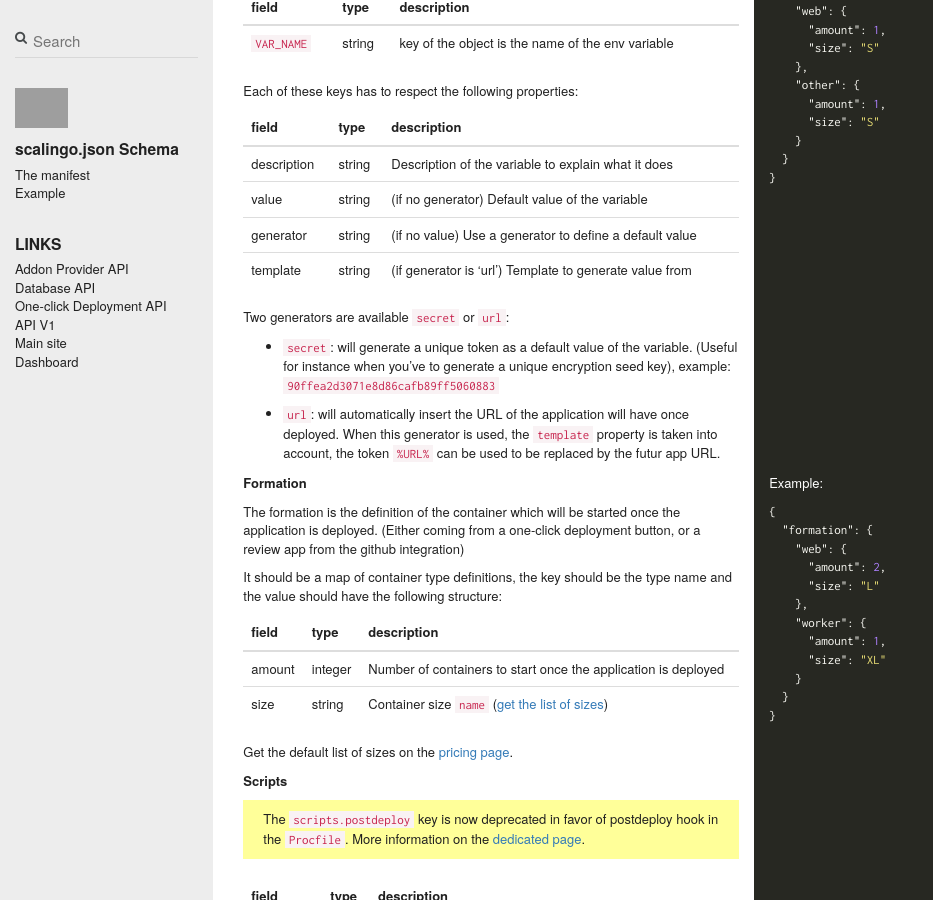
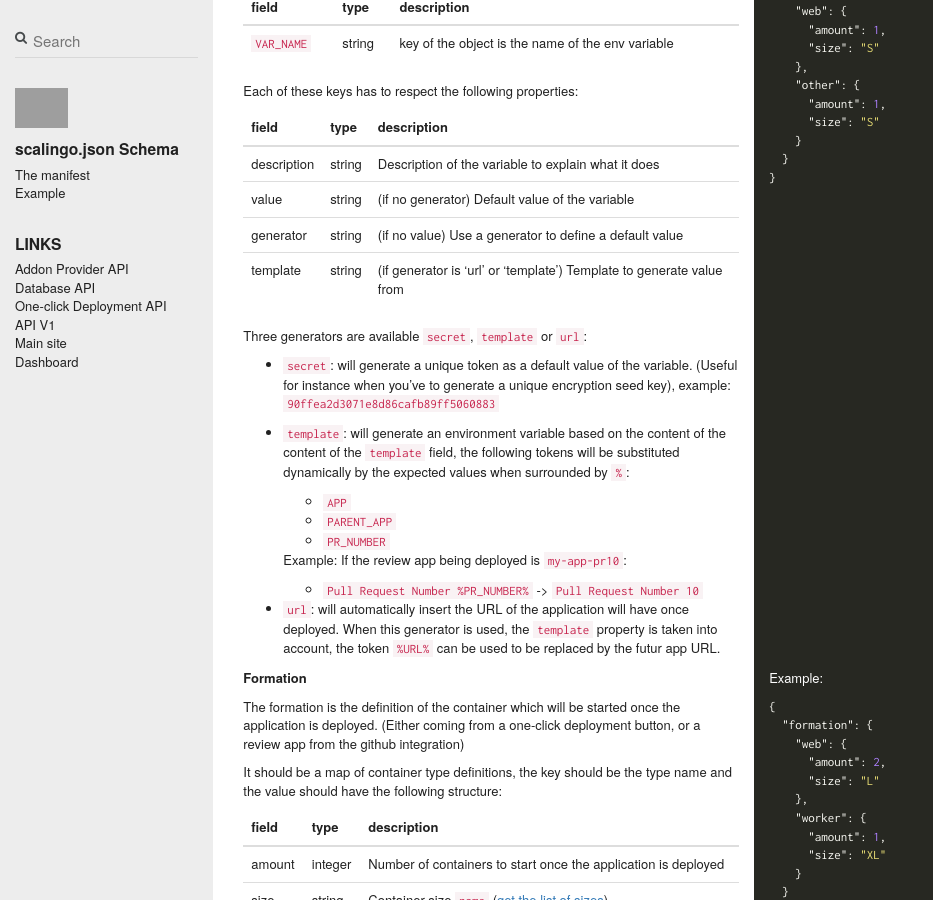
Before and after one commit to jdauphant/developers-documentation, a Jekyll site: the page built from _scalingo_json_schema/index.md, in a window 1280 px wide and 900 px high, scrolled down 864 px. Shown: the whole window, without its empty margins (0-933 px from the left). Built offline with Jekyll 4.4.1, drawn with Linux system fonts in a browser that asks for light colours; nearby versions of some CDN libraries; comment, search, counter and statistics services are not loaded; grey boxes are pictures that could not be loaded.

Commit message:
Add generator 'template' to scalingo JSON schema

```diff
--- a/_scalingo_json_schema/index.md
+++ b/_scalingo_json_schema/index.md
@@ -53,18 +53,30 @@ The keys of the environment object are the name of the variables you want to add
 Each of these keys has to respect the following properties:
 
 {:.table}
-| field          | type   | description                                             |
-| -------------- | ------ | ------------------------------------------------------- |
-| description    | string | Description of the variable to explain what it does     |
-| value          | string | (if no generator) Default value of the variable         |
-| generator      | string | (if no value) Use a generator to define a default value |
-| template       | string | (if generator is 'url') Template to generate value from |
+| field          | type   | description                                                           |
+| -------------- | ------ | --------------------------------------------------------------------- |
+| description    | string | Description of the variable to explain what it does                   |
+| value          | string | (if no generator) Default value of the variable                       |
+| generator      | string | (if no value) Use a generator to define a default value               |
+| template       | string | (if generator is 'url' or 'template') Template to generate value from |
 
-Two generators are available `secret` or `url`:
+Three generators are available `secret`, `template` or `url`:
 
 * `secret`: will generate a unique token as a default value of the variable.
   (Useful for instance when you've to generate a unique encryption seed key),
   example: `90ffea2d3071e8d86cafb89ff5060883`
+
+* `template`: will generate an environment variable based on the content of the
+  content of the `template` field, the following tokens will be substituted dynamically
+  by the expected values when surrounded by `%`:
+
+  * `APP`
+  * `PARENT_APP`
+  * `PR_NUMBER`
+
+  Example: If the review app being deployed is `my-app-pr10`:
+
+  * `Pull Request Number %PR_NUMBER%` -> `Pull Request Number 10`
 
 * `url`: will automatically insert the URL of the application will have once
   deployed. When this generator is used, the `template` property is taken into
```
